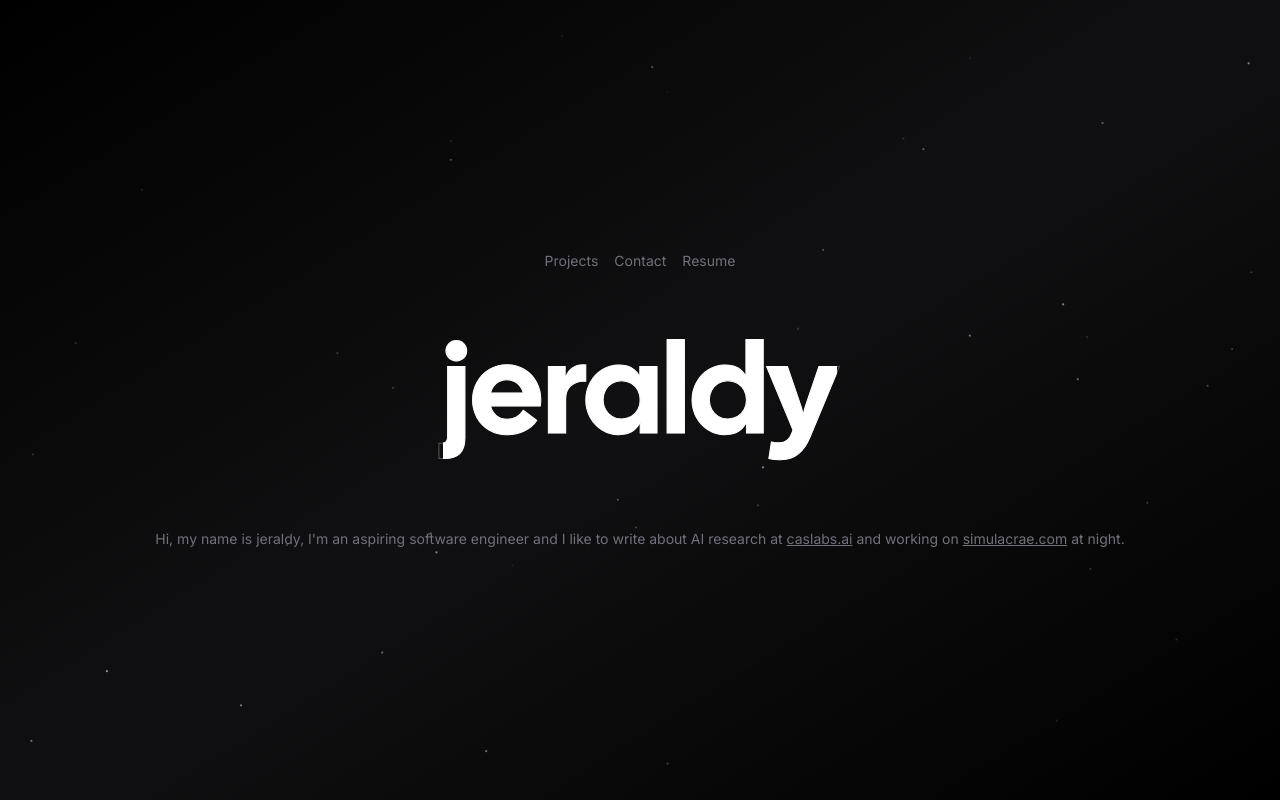
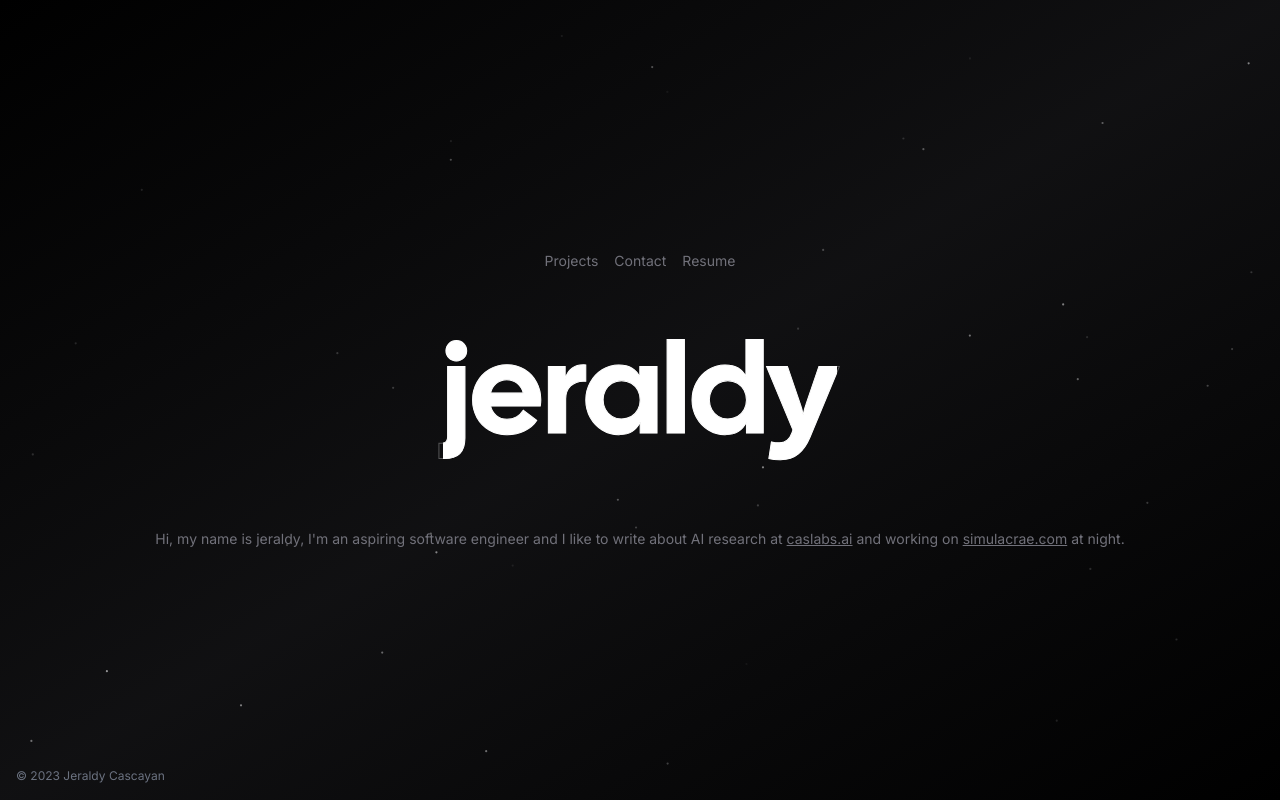
Before and after one commit to caslabs/jeraldy.com, a Next.js app: page / in a window 1280 px wide. Built offline with nearby package versions, Linux system fonts and the light colour scheme; no server answers; what tailwindcss-debug-screens would draw is missing.

Commit message:
integrated footer component to main page

```diff
--- /dev/null
+++ b/app/components/footer.tsx
@@ -0,0 +1,9 @@
+export const Footer: React.FC = () => {
+	return (
+		<div className="absolute bottom-4 left-4">
+			<p className="text-xs text-gray-500 bg-opacity-0">
+				© {new Date().getFullYear()} Jeraldy Cascayan
+			</p>
+		</div>
+	);
+}
--- a/app/page.tsx
+++ b/app/page.tsx
@@ -1,6 +1,7 @@
 import Link from "next/link";
 import React from "react";
 import Particles from "./components/particles";
+import { Footer } from "./components/footer";
 
 const navigation = [
 	{ name: "Projects", href: "/projects" },
@@ -65,6 +66,7 @@ export default function Home() {
 					at night.
 				</h2>
 			</div>
+			<Footer />
 		</div>
 	);
 }
```
